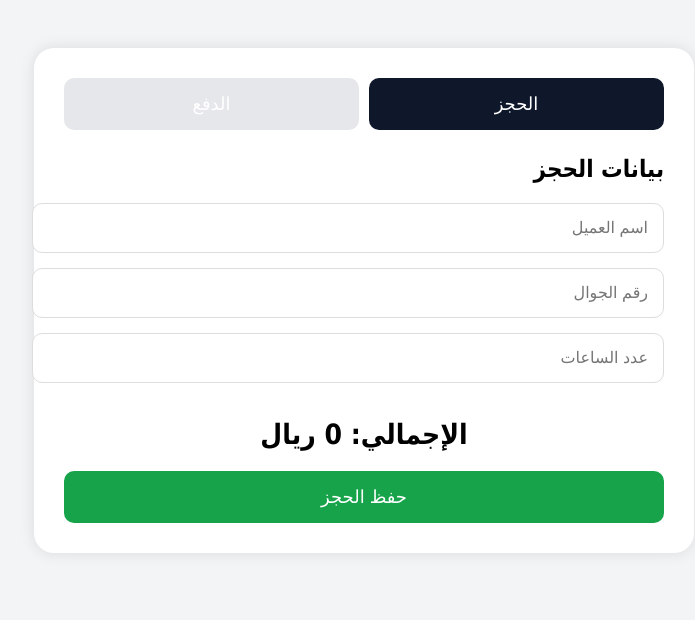
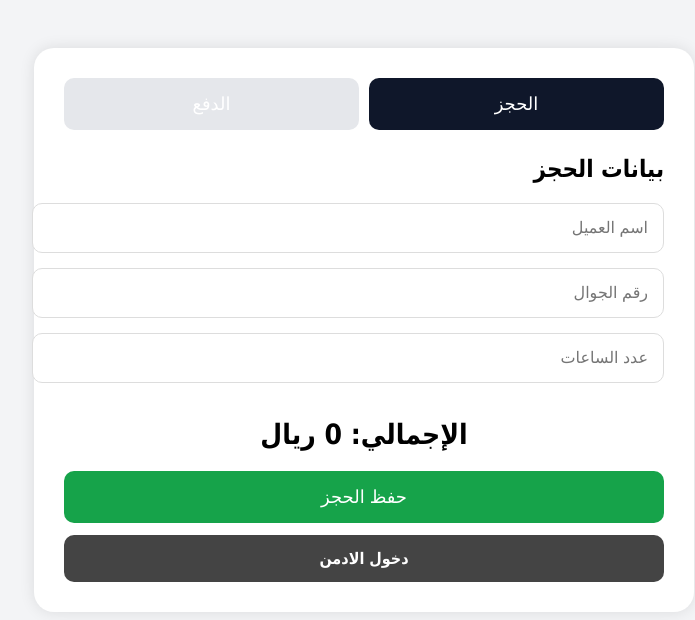
Before and after one commit to sami201184/rental-system, a website: page public/index.html in a window 1280 px wide. Shown: the whole page, without its empty margins (276-971 px from the left). Drawn offline with Linux system fonts and the light colour scheme.

Commit message:
add admin button

```diff
--- a/public/index.html
+++ b/public/index.html
@@ -71,7 +71,17 @@ cursor:pointer;
 background:#16a34a;
 color:white;
 }
-
+.admin-btn{
+display:block;
+margin-top:12px;
+background:#444;
+color:#fff;
+text-decoration:none;
+padding:14px;
+border-radius:10px;
+text-align:center;
+font-weight:bold;
+}
 button:hover{
 opacity:.9;
 }
@@ -130,7 +140,9 @@ oninput="calcTotal()">
 <button onclick="saveBooking()">
 حفظ الحجز
 </button>
-
+<a href="/admin-login" class="admin-btn">
+دخول الادمن
+</a>
 </div>
 
 <!-- تبويب الدفع -->
```
